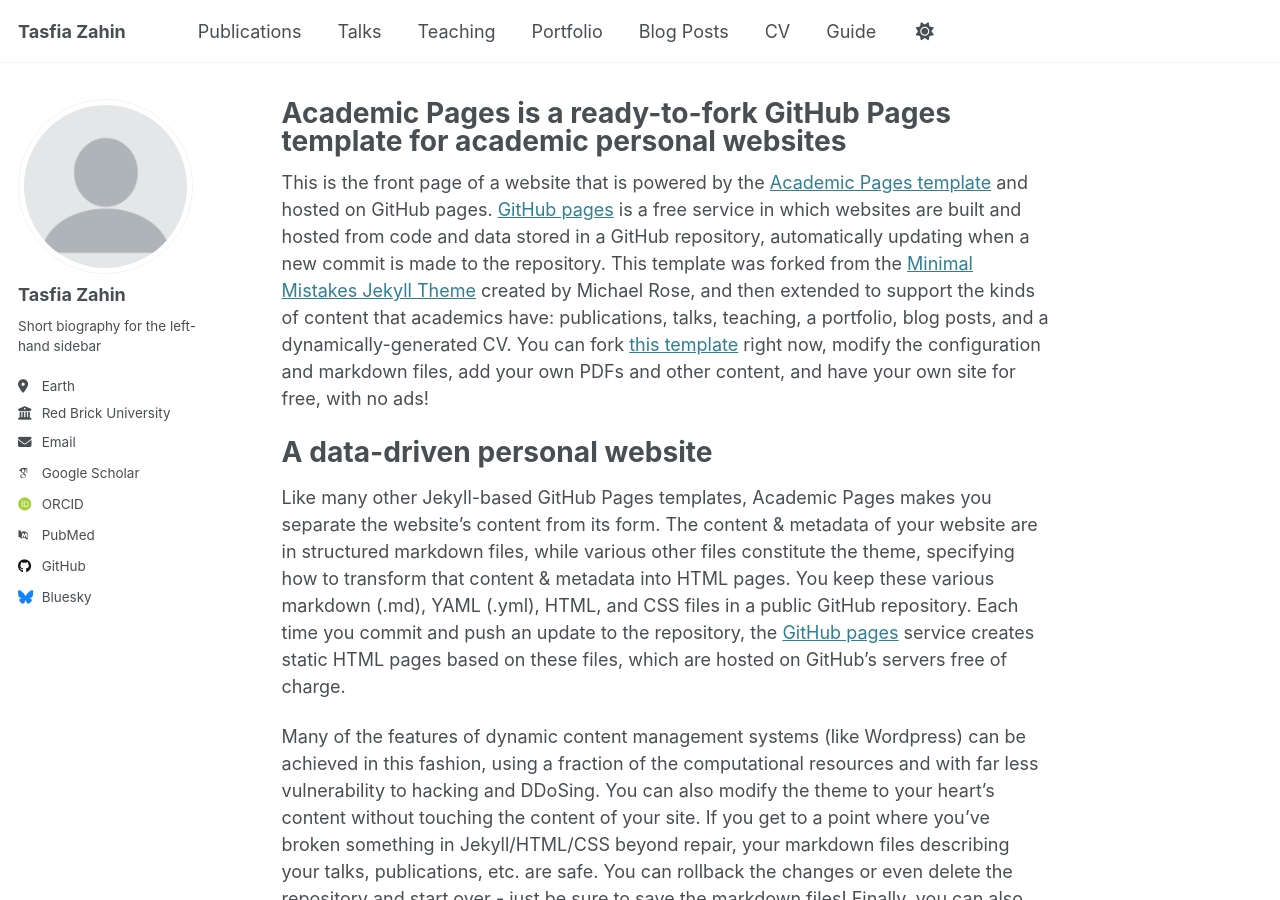
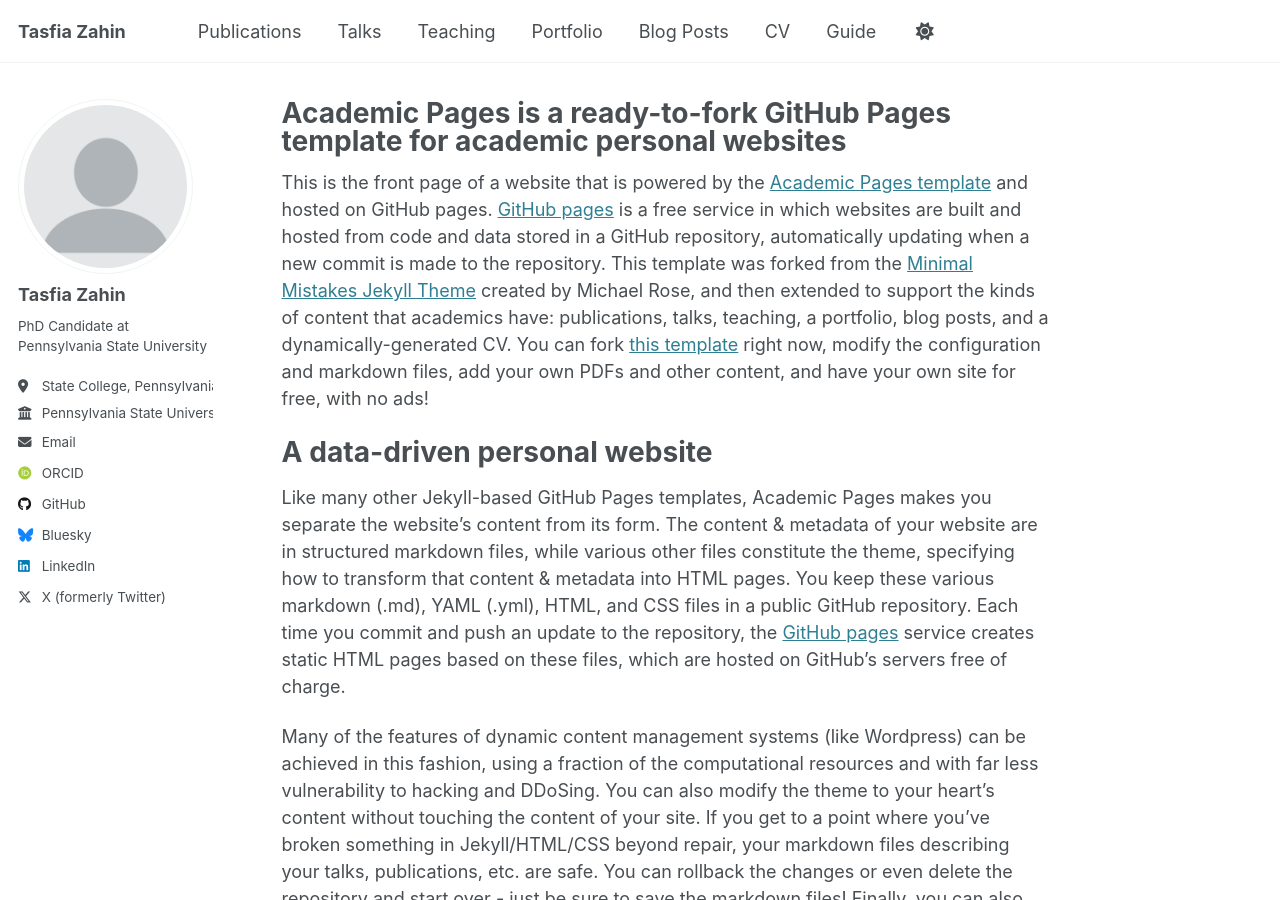
Before and after one commit to TasfiaZahin/TasfiaZahin.github.io, a Jekyll site: the page built from _pages/about.md, in a window 1280 px wide and 900 px high. Built offline with Jekyll 4.4.1, drawn with Linux system fonts in a browser that asks for light colours; some web fonts are replaced.

Commit message:
left sidebar updated

```diff
--- a/_config.yml
+++ b/_config.yml
@@ -25,19 +25,19 @@ author:
   avatar           : "profile.png"
   name             : "Tasfia Zahin"
   pronouns         : # example: "she/her"
-  bio              : "Short biography for the left-hand sidebar"
-  location         : "Earth"
-  employer         : "Red Brick University"
+  bio              : "PhD Candidate at Pennsylvania State University"
+  location         : "State College, Pennsylvania, USA"
+  employer         : "Pennsylvania State University"
   uri              : # URL
-  email            : "none@example.org"
+  email            : "tk5115@psu.edu"
 
   # Academic websites
   arxiv            : # URL - Update with the correct link to your profile
-  googlescholar    : "https://scholar.google.com/citations?user=PS_CX0AAAAAJ"
+  googlescholar    : #"https://scholar.google.com/citations?user=PS_CX0AAAAAJ"
   impactstory      : # URL
-  orcid            : "http://orcid.org/yourorcidurl"
+  orcid            : "https://orcid.org/0009-0000-7040-210X"
   semantic         : # URL
-  pubmed           : "https://www.ncbi.nlm.nih.gov/pubmed/?term=john+snow"
+  pubmed           : #"https://www.ncbi.nlm.nih.gov/pubmed/?term=john+snow"
   researchgate     : # URL
   scopus           : # URL
 
@@ -59,7 +59,7 @@ author:
   keybase          : # Username
   instagram        : # Username
   lastfm           : # Username
-  linkedin         : # Username
+  linkedin         : "tasfia-zahin"# Username
   mastodon         : # URL
   medium           : # URL
   pinterest        : # Username
@@ -67,7 +67,7 @@ author:
   steam            : # Username
   telegram         : # URL
   tumblr           : # Username
-  twitter          : # Username for X / Twitter
+  twitter          : "tasfia_zahin"# Username for X / Twitter
   vine             : # Username
   weibo            : # Username
   wikipedia        : # Username
```
